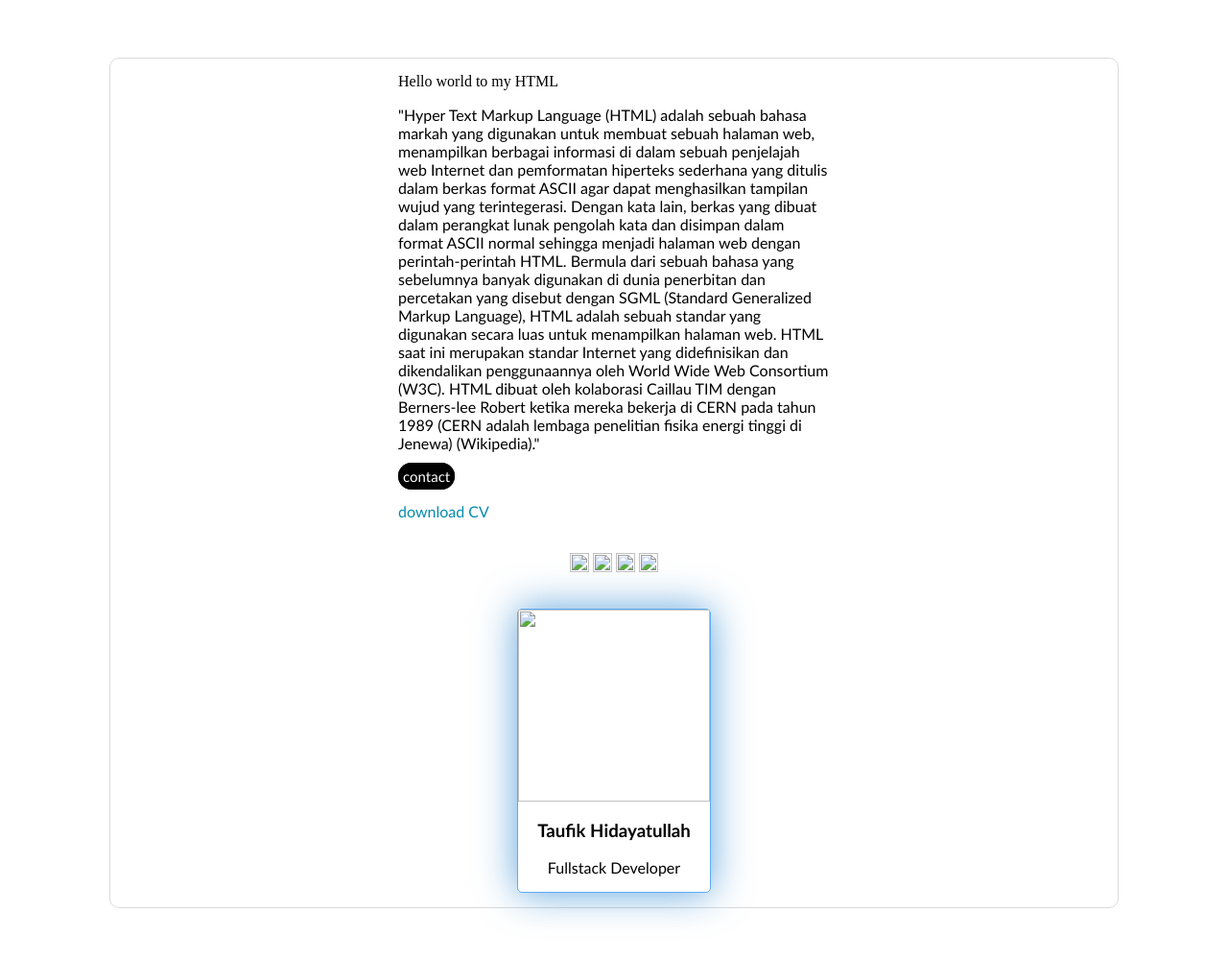
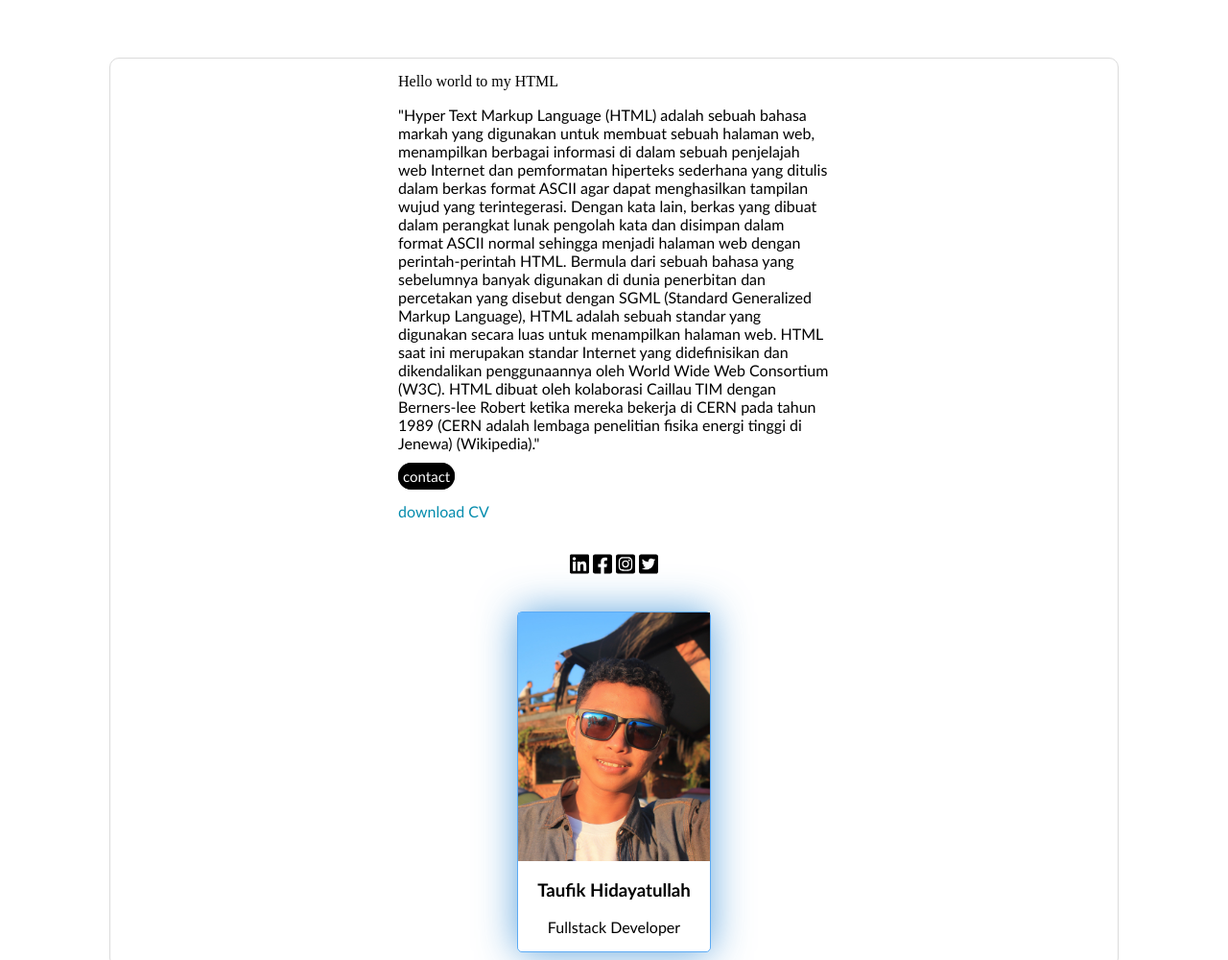
Before and after one commit to taufikhidayatullah/batch43, a plain HTML site: page index.html in a window 1280 px wide. Shown: the top 1000 px of the page at 96% size. Drawn offline with Linux system fonts and the light colour scheme.

Commit message:
Update index.html

```diff
--- a/index.html
+++ b/index.html
@@ -35,10 +35,10 @@
             <br>
             <br>
             <p style="text-align:center">
-                <img src="img/linkedin.svg" style="width: 20px">
-                <img src="img/facebook.svg" style="width: 20px">
-                <img src="img/instagram.svg" style="width: 20px">
-                <img src="img/twitter.svg" style="width: 20px">
+                <img src="linkedin.svg" style="width: 20px">
+                <img src="facebook.svg" style="width: 20px">
+                <img src="instagram.svg" style="width: 20px">
+                <img src="twitter.svg" style="width: 20px">
             </p>
 
             <br>
@@ -48,7 +48,7 @@
                         text-align: center;
                         border-radius: 5px;
                         box-shadow: 0px 0px 40px #2382cfb9;">
-                <img src="img/my.JPG" style="width: 200px">
+                <img src="my.JPG" style="width: 200px">
                 <h3 style="font-family:'Gill Sans', 'Gill Sans MT', Calibri, 'Trebuchet MS', sans-serif">Taufik Hidayatullah</h3>
                 <p style="font-family:'Gill Sans', 'Gill Sans MT',Calibri, 'Trebuchet MS', sans-serif">Fullstack Developer</p>
             </div>
```
